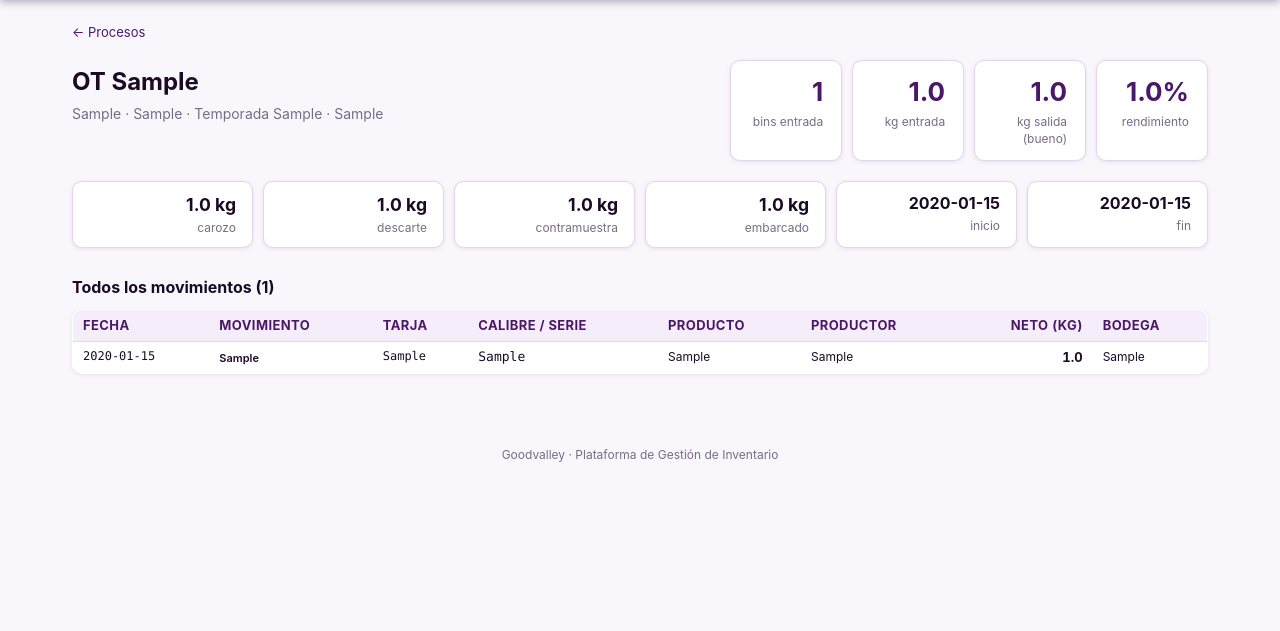
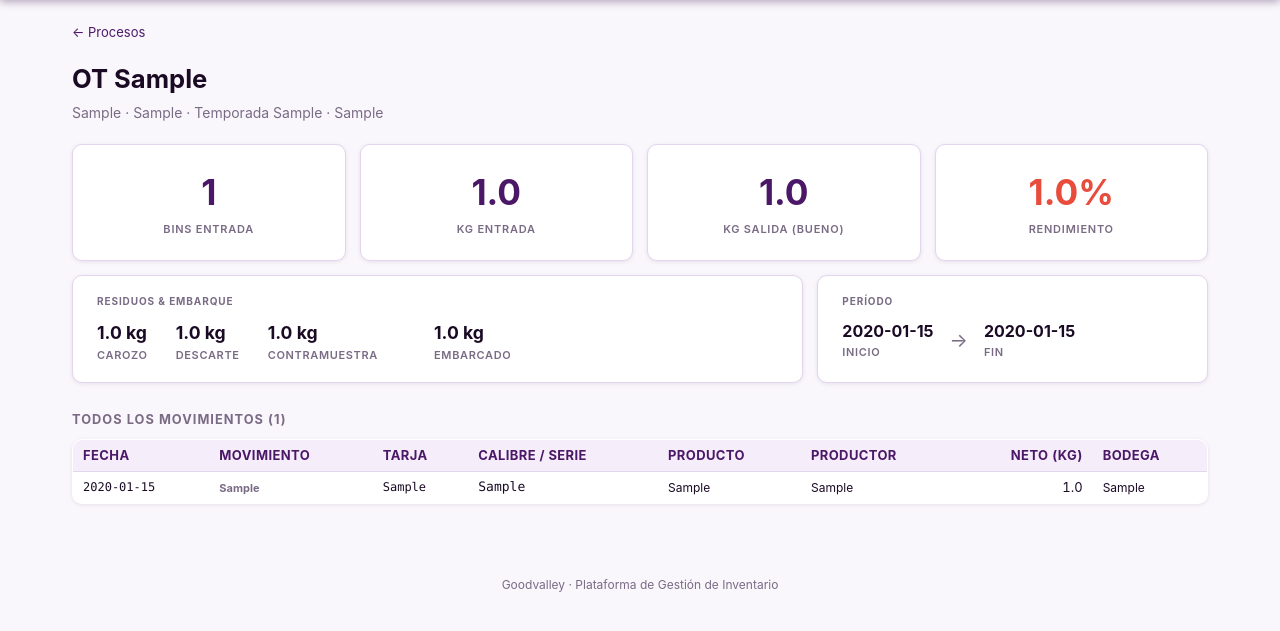
Before and after one commit to holscherp/Goodvalley, a Flask app: a page that uses templates/proceso_detail.html in a window 1280 px wide. Shown: the part 58-689 px from the top of the page. Run offline with Flask 3, Linux system fonts and the light colour scheme; tables that the repository leaves empty hold one stand-in row (values such as "Sample post").

Commit message:
Group sub-OT lines and redesign proceso detail UI
List: sub-OTs (785-0001-1, 785-0001-2) now merge into one 785-0001 row
with an "N líneas" badge; stats are aggregated across all lines.

Detail: tab selector at top lets you switch between sub-OTs without reload.
Movements sorted: EGRESO A PROCESO → good INGRESO DESDE PROCESO → waste.
Stats cards redesigned — main 4 are larger; carozo/descarte/contramuestra
share one card; inicio/fin share one card. All labels uppercased.

Co-Authored-By: Claude Sonnet 4.6 <noreply@anthropic.com>

```diff
--- a/app.py
+++ b/app.py
@@ -1713,21 +1713,90 @@ def create_app():
     @app.route('/procesos')
     def list_procesos():
         from models import Proceso
+        from collections import OrderedDict
         procesos = Proceso.query.order_by(Proceso.ot).all()
         last_imported = procesos[0].imported_at if procesos else None
-        return render_template('procesos.html', procesos=procesos, last_imported=last_imported)
+
+        # Group sub-OTs (e.g. 785-0001-1 + 785-0001-2) under their base OT
+        groups = OrderedDict()
+        for p in procesos:
+            groups.setdefault(_ot_base(p.ot), []).append(p)
+
+        display_rows = []
+        for base_ot, procs in groups.items():
+            kg_in  = sum(p.kg_entrada or 0 for p in procs) or None
+            kg_out = sum(p.kg_salida_bueno or 0 for p in procs) or None
+            rend   = round(kg_out / kg_in * 100, 1) if kg_in else None
+            bins   = sum(p.bins_entrada or 0 for p in procs) or None
+            estados = {p.estado for p in procs}
+            estado = ('embarcado' if 'embarcado' in estados
+                      else 'procesado' if 'procesado' in estados
+                      else 'en proceso')
+            all_prods = set()
+            for p in procs:
+                for prod in (p.productores or '').split(', '):
+                    if prod.strip():
+                        all_prods.add(prod.strip())
+            all_inicio = [p.fecha_inicio for p in procs if p.fecha_inicio]
+            all_fin    = [p.fecha_fin    for p in procs if p.fecha_fin]
+            secados = {s.strip() for p in procs for s in (p.secado or '').split(',') if s.strip()}
+            display_rows.append({
+                'base_ot':      base_ot,
+                'procs':        procs,
+                'n_lineas':     len(procs),
+                'bins_entrada': bins,
+                'kg_entrada':   kg_in,
+                'kg_salida_bueno': kg_out,
+                'rendimiento_pct': rend,
+                'estado':       estado,
+                'productores':  ', '.join(sorted(all_prods)),
+                'fecha_inicio': min(all_inicio) if all_inicio else None,
+                'fecha_fin':    max(all_fin)    if all_fin    else None,
+                'tipoproceso':  procs[0].tipoproceso,
+                'secado':       ', '.join(sorted(secados)),
+                'temporada':    procs[0].temporada,
+            })
+
+        return render_template('procesos.html', display_rows=display_rows, last_imported=last_imported)
 
     @app.route('/procesos/<path:ot>')
     def proceso_detail(ot):
-        from models import Proceso, HistoricoMovimiento
-        proc = Proceso.query.filter_by(ot=ot).first_or_404()
-        movimientos = (
-            HistoricoMovimiento.query
-            .filter_by(ot=ot)
-            .order_by(HistoricoMovimiento.fecha)
-            .all()
-        )
-        return render_template('proceso_detail.html', proc=proc, movimientos=movimientos)
+        from models import Proceso, HistoricoMovimiento, WASTE_SERIES
+        from flask import redirect, abort
+
+        base = _ot_base(ot)
+        # If someone navigates to a sub-OT directly, redirect to its base
+        if base != ot:
+            return redirect(url_for('proceso_detail', ot=base))
+
+        all_procs = Proceso.query.order_by(Proceso.ot).all()
+        sub_procs = [p for p in all_procs if _ot_base(p.ot) == base]
+        if not sub_procs:
+            abort(404)
+
+        def _mov_sort_key(m):
+            mov   = (m.movimiento or '').upper().strip()
+            serie = (m.serie or '').upper().strip()
+            is_waste = serie in WASTE_SERIES or 'DESCARTE' in serie
+            if mov == 'EGRESO A PROCESO':
+                return (0, 0, serie)
+            if mov == 'INGRESO DESDE PROCESO':
+                return (1, 1 if is_waste else 0, serie)
+            return (2, 0, mov)
+
+        movimientos_by_ot = {}
+        for p in sub_procs:
+            movs = (
+                HistoricoMovimiento.query
+                .filter_by(ot=p.ot)
+                .all()
+            )
+            movimientos_by_ot[p.ot] = sorted(movs, key=_mov_sort_key)
+
+        return render_template('proceso_detail.html',
+                               base_ot=base,
+                               sub_procs=sub_procs,
+                               movimientos_by_ot=movimientos_by_ot)
 
     # ── Órdenes de Venta (from Histórico) ────────────────────────────────────
 
--- a/templates/proceso_detail.html
+++ b/templates/proceso_detail.html
@@ -1,82 +1,141 @@
 {% extends 'base.html' %}
-{% block title %}{{ proc.ot }} · Procesos · Goodvalley{% endblock %}
+{% block title %}OT {{ base_ot }} · Procesos · Goodvalley{% endblock %}
 
 {% block content %}
 <div style="margin-bottom:18px">
   <a href="{{ url_for('list_procesos') }}" style="color:var(--purple);font-size:13px">← Procesos</a>
 </div>
 
-<div class="row-between" style="align-items:flex-start;flex-wrap:wrap;gap:16px">
+<h1 style="font-size:1.6rem;margin-bottom:6px">OT {{ base_ot }}</h1>
+
+{# ── Sub-OT tab selector (only shown when there are multiple lines) ── #}
+{% if sub_procs|length > 1 %}
+<div style="display:flex;gap:6px;margin-bottom:20px;flex-wrap:wrap">
+  {% for p in sub_procs %}
+  <button class="sub-tab {% if loop.first %}active{% endif %}"
+          onclick="switchTab('{{ p.ot }}')"
+          id="tab-{{ p.ot }}"
+          style="padding:6px 16px;border-radius:20px;font-size:13px;font-weight:600;cursor:pointer;
+                 border:2px solid var(--purple);transition:.15s;
+                 background:{% if loop.first %}var(--purple){% else %}transparent{% endif %};
+                 color:{% if loop.first %}#fff{% else %}var(--purple){% endif %}">
+    {{ p.ot }}
+  </button>
+  {% endfor %}
+</div>
+{% endif %}
+
+{# ── One section per sub-OT ── #}
+{% for p in sub_procs %}
+<div class="sub-panel" id="panel-{{ p.ot }}"
+     style="display:{% if loop.first %}block{% else %}none{% endif %}">
+
+  {# Header subtitle #}
+  <p class="muted" style="margin:0 0 20px">
+    {% if p.tipoproceso %}{{ p.tipoproceso }}{% endif %}
+    {% if p.secado %} · {{ p.secado }}{% endif %}
+    {% if p.temporada %} · Temporada {{ p.temporada }}{% endif %}
+    {% if p.productores %} · {{ p.productores }}{% endif %}
+  </p>
+
+  {# ── Main stat cards (big 4) ── #}
+  <div style="display:flex;gap:14px;flex-wrap:wrap;margin-bottom:14px">
+
+    <div class="card" style="padding:22px 30px;min-width:150px;text-align:center;flex:1">
+      <div style="font-size:2.2rem;font-weight:700;color:var(--purple)">{{ p.bins_entrada or '—' }}</div>
+      <div style="font-size:11px;color:var(--muted);margin-top:4px;text-transform:uppercase;letter-spacing:.07em;font-weight:600">Bins Entrada</div>
+    </div>
+
+    <div class="card" style="padding:22px 30px;min-width:150px;text-align:center;flex:1">
+      <div style="font-size:2.2rem;font-weight:700;color:var(--purple)">
+        {{ "{:,.1f}".format(p.kg_entrada) if p.kg_entrada else '—' }}
+      </div>
+      <div style="font-size:11px;color:var(--muted);margin-top:4px;text-transform:uppercase;letter-spacing:.07em;font-weight:600">KG Entrada</div>
+    </div>
+
+    <div class="card" style="padding:22px 30px;min-width:150px;text-align:center;flex:1">
+      <div style="font-size:2.2rem;font-weight:700;color:var(--purple)">
+        {{ "{:,.1f}".format(p.kg_salida_bueno) if p.kg_salida_bueno else '—' }}
+      </div>
+      <div style="font-size:11px;color:var(--muted);margin-top:4px;text-transform:uppercase;letter-spacing:.07em;font-weight:600">KG Salida (Bueno)</div>
+    </div>
+
+    <div class="card" style="padding:22px 30px;min-width:150px;text-align:center;flex:1">
+      {% if p.rendimiento_pct is not none %}
+        <div style="font-size:2.2rem;font-weight:700;
+          color:{% if p.rendimiento_pct > 100 %}#e67e22{% elif p.rendimiento_pct < 70 %}#e74c3c{% else %}var(--purple){% endif %}">
+          {{ "%.1f"|format(p.rendimiento_pct) }}%
+        </div>
+      {% else %}
+        <div style="font-size:2.2rem;font-weight:700;color:var(--purple)">—</div>
+      {% endif %}
+      <div style="font-size:11px;color:var(--muted);margin-top:4px;text-transform:uppercase;letter-spacing:.07em;font-weight:600">Rendimiento</div>
+    </div>
+  </div>
+
+  {# ── Secondary cards (residuos + período) ── #}
+  <div style="display:flex;gap:14px;flex-wrap:wrap;margin-bottom:28px">
+
+    {# Combined residuos card #}
+    {% if p.kg_carozo or p.kg_descarte or p.kg_contramuestra or p.kg_embarcado %}
+    <div class="card" style="padding:18px 24px;flex:2;min-width:260px">
+      <div style="font-size:10px;text-transform:uppercase;letter-spacing:.09em;color:var(--muted);font-weight:700;margin-bottom:12px">
+        Residuos &amp; Embarque
+      </div>
+      <div style="display:flex;gap:28px;flex-wrap:wrap">
+        {% if p.kg_carozo %}
         <div>
-    <h1 style="font-size:1.5rem;margin-bottom:4px">OT {{ proc.ot }}</h1>
-    <p class="muted" style="margin:0">
-      {% if proc.tipoproceso %}{{ proc.tipoproceso }}{% endif %}
-      {% if proc.secado %} · {{ proc.secado }}{% endif %}
-      {% if proc.temporada %} · Temporada {{ proc.temporada }}{% endif %}
-      {% if proc.productores %} · {{ proc.productores }}{% endif %}
-    </p>
+          <div style="font-size:1.1rem;font-weight:700">{{ "{:,.1f}".format(p.kg_carozo) }} kg</div>
+          <div style="font-size:11px;color:var(--muted);text-transform:uppercase;letter-spacing:.06em;font-weight:600;margin-top:2px">Carozo</div>
         </div>
-  <div class="cards" style="margin:0;gap:10px;flex-wrap:wrap">
-    <div class="card" style="min-width:0;padding:12px 18px;text-align:right">
-      <div class="big">{{ proc.bins_entrada or '—' }}</div>
-      <div class="lbl">bins entrada</div>
+        {% endif %}
+        {% if p.kg_descarte %}
+        <div>
+          <div style="font-size:1.1rem;font-weight:700">{{ "{:,.1f}".format(p.kg_descarte) }} kg</div>
+          <div style="font-size:11px;color:var(--muted);text-transform:uppercase;letter-spacing:.06em;font-weight:600;margin-top:2px">Descarte</div>
         </div>
-    <div class="card" style="min-width:0;padding:12px 18px;text-align:right">
-      <div class="big">{{ "{:,.1f}".format(proc.kg_entrada) if proc.kg_entrada else '—' }}</div>
-      <div class="lbl">kg entrada</div>
+        {% endif %}
+        {% if p.kg_contramuestra %}
+        <div>
+          <div style="font-size:1.1rem;font-weight:700">{{ "{:,.1f}".format(p.kg_contramuestra) }} kg</div>
+          <div style="font-size:11px;color:var(--muted);text-transform:uppercase;letter-spacing:.06em;font-weight:600;margin-top:2px">Contramuestra</div>
         </div>
-    <div class="card" style="min-width:0;padding:12px 18px;text-align:right">
-      <div class="big">{{ "{:,.1f}".format(proc.kg_salida_bueno) if proc.kg_salida_bueno else '—' }}</div>
-      <div class="lbl">kg salida (bueno)</div>
+        {% endif %}
+        {% if p.kg_embarcado %}
+        <div style="border-left:1px solid var(--border);padding-left:28px">
+          <div style="font-size:1.1rem;font-weight:700">{{ "{:,.1f}".format(p.kg_embarcado) }} kg</div>
+          <div style="font-size:11px;color:var(--muted);text-transform:uppercase;letter-spacing:.06em;font-weight:600;margin-top:2px">Embarcado</div>
         </div>
-    <div class="card" style="min-width:0;padding:12px 18px;text-align:right">
-      <div class="big">{{ proc.rendimiento_str }}</div>
-      <div class="lbl">rendimiento</div>
+        {% endif %}
+      </div>
+    </div>
+    {% endif %}
+
+    {# Combined período card #}
+    <div class="card" style="padding:18px 24px;flex:1;min-width:220px">
+      <div style="font-size:10px;text-transform:uppercase;letter-spacing:.09em;color:var(--muted);font-weight:700;margin-bottom:12px">
+        Período
+      </div>
+      <div style="display:flex;gap:16px;align-items:center">
+        <div>
+          <div style="font-size:1rem;font-weight:700">{{ p.fecha_inicio_str }}</div>
+          <div style="font-size:11px;color:var(--muted);text-transform:uppercase;letter-spacing:.06em;font-weight:600;margin-top:2px">Inicio</div>
+        </div>
+        <div style="color:var(--muted);font-size:1.2rem">→</div>
+        <div>
+          <div style="font-size:1rem;font-weight:700">{{ p.fecha_fin_str }}</div>
+          <div style="font-size:11px;color:var(--muted);text-transform:uppercase;letter-spacing:.06em;font-weight:600;margin-top:2px">Fin</div>
+        </div>
       </div>
     </div>
   </div>
 
-<!-- Summary row -->
-<div class="cards" style="margin:20px 0 0;gap:10px;flex-wrap:wrap">
-  {% if proc.kg_carozo %}
-  <div class="card" style="min-width:0;padding:10px 16px;text-align:right">
-    <div style="font-size:1.1rem;font-weight:700">{{ "{:,.1f}".format(proc.kg_carozo) }} kg</div>
-    <div class="lbl">carozo</div>
-  </div>
-  {% endif %}
-  {% if proc.kg_descarte %}
-  <div class="card" style="min-width:0;padding:10px 16px;text-align:right">
-    <div style="font-size:1.1rem;font-weight:700">{{ "{:,.1f}".format(proc.kg_descarte) }} kg</div>
-    <div class="lbl">descarte</div>
-  </div>
-  {% endif %}
-  {% if proc.kg_contramuestra %}
-  <div class="card" style="min-width:0;padding:10px 16px;text-align:right">
-    <div style="font-size:1.1rem;font-weight:700">{{ "{:,.1f}".format(proc.kg_contramuestra) }} kg</div>
-    <div class="lbl">contramuestra</div>
-  </div>
-  {% endif %}
-  {% if proc.kg_embarcado %}
-  <div class="card" style="min-width:0;padding:10px 16px;text-align:right">
-    <div style="font-size:1.1rem;font-weight:700">{{ "{:,.1f}".format(proc.kg_embarcado) }} kg</div>
-    <div class="lbl">embarcado</div>
-  </div>
-  {% endif %}
-  <div class="card" style="min-width:0;padding:10px 16px;text-align:right">
-    <div style="font-size:1rem;font-weight:700">{{ proc.fecha_inicio_str }}</div>
-    <div class="lbl">inicio</div>
-  </div>
-  <div class="card" style="min-width:0;padding:10px 16px;text-align:right">
-    <div style="font-size:1rem;font-weight:700">{{ proc.fecha_fin_str }}</div>
-    <div class="lbl">fin</div>
-  </div>
-</div>
-
-<!-- Movements table -->
-{% set mov_types = movimientos | map(attribute='movimiento') | unique | list %}
-
+  {# ── Movements table ── #}
+  {% set movimientos = movimientos_by_ot[p.ot] %}
   {% if movimientos %}
-<h2 style="margin:28px 0 10px;font-size:1rem">Todos los movimientos ({{ movimientos|length }})</h2>
+  <h2 style="font-size:.8rem;text-transform:uppercase;letter-spacing:.08em;color:var(--muted);margin:0 0 10px">
+    Todos los movimientos ({{ movimientos|length }})
+  </h2>
   <table class="grid tight">
     <thead><tr>
       <th>Fecha</th>
@@ -93,19 +152,24 @@
     <tr>
       <td class="mono" style="font-size:12px">{{ m.fecha_str or '—' }}</td>
       <td>
-      <span style="font-size:11px;font-weight:600;
-        color:{% if 'EGRESO A PROCESO' in (m.movimiento or '') %}#e67e22
-              {% elif 'INGRESO DESDE PROCESO' in (m.movimiento or '') %}#27ae60
-              {% elif 'EMBARQUE' in (m.movimiento or '') %}#8e44ad
-              {% else %}var(--fg){% endif %}">
-        {{ m.movimiento or '—' }}
+        {% set mov = m.movimiento or '' %}
+        <span style="font-size:11px;font-weight:700;
+          color:{% if 'EGRESO A PROCESO' in mov %}#c05621
+                {% elif 'INGRESO DESDE PROCESO' in mov %}#2d6a4f
+                {% elif 'EMBARQUE' in mov %}#5b21b6
+                {% else %}var(--muted){% endif %}">
+          {{ mov }}
         </span>
       </td>
       <td class="mono" style="font-size:12px">{{ m.tarja or '—' }}</td>
-    <td class="mono">{{ m.serie or '—' }}</td>
+      <td class="mono" style="font-weight:{% if m.movimiento and 'INGRESO' in m.movimiento and not m.is_waste %}600{% else %}400{% endif %}">
+        {{ m.serie or '—' }}
+      </td>
       <td style="font-size:12px">{{ m.producto or '—' }}</td>
       <td style="font-size:12px">{{ m.productor or '—' }}</td>
-    <td class="num"><strong>{{ "{:,.1f}".format(m.neto) if m.neto else '—' }}</strong></td>
+      <td class="num" style="font-weight:{% if m.movimiento and 'INGRESO' in m.movimiento and not m.is_waste %}700{% else %}400{% endif %}">
+        {{ "{:,.1f}".format(m.neto) if m.neto else '—' }}
+      </td>
       <td style="font-size:12px">{{ m.bodega or '—' }}</td>
     </tr>
     {% endfor %}
@@ -116,4 +180,25 @@
     <p>No hay movimientos registrados para esta OT.</p>
   </div>
   {% endif %}
+
+</div>{# end sub-panel #}
+{% endfor %}
+
+{% if sub_procs|length > 1 %}
+<script>
+function switchTab(ot) {
+  document.querySelectorAll('.sub-panel').forEach(function(el) {
+    el.style.display = 'none';
+  });
+  document.querySelectorAll('.sub-tab').forEach(function(btn) {
+    btn.style.background = 'transparent';
+    btn.style.color = 'var(--purple)';
+  });
+  document.getElementById('panel-' + ot).style.display = 'block';
+  var tab = document.getElementById('tab-' + ot);
+  tab.style.background = 'var(--purple)';
+  tab.style.color = '#fff';
+}
+</script>
+{% endif %}
 {% endblock %}
```
Also changed, not shown: templates/procesos.html (+36 -25 lines). Lines whose indentation alone changed are shown as unchanged.
